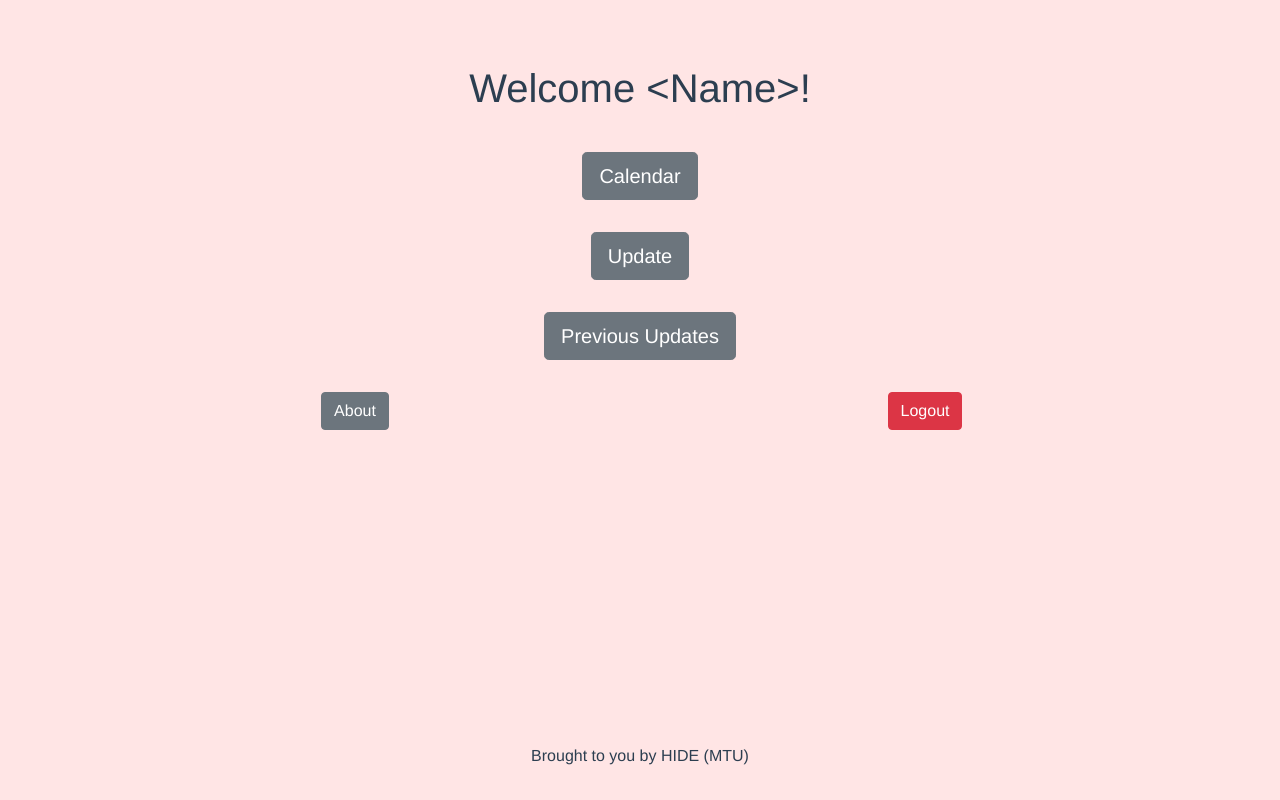
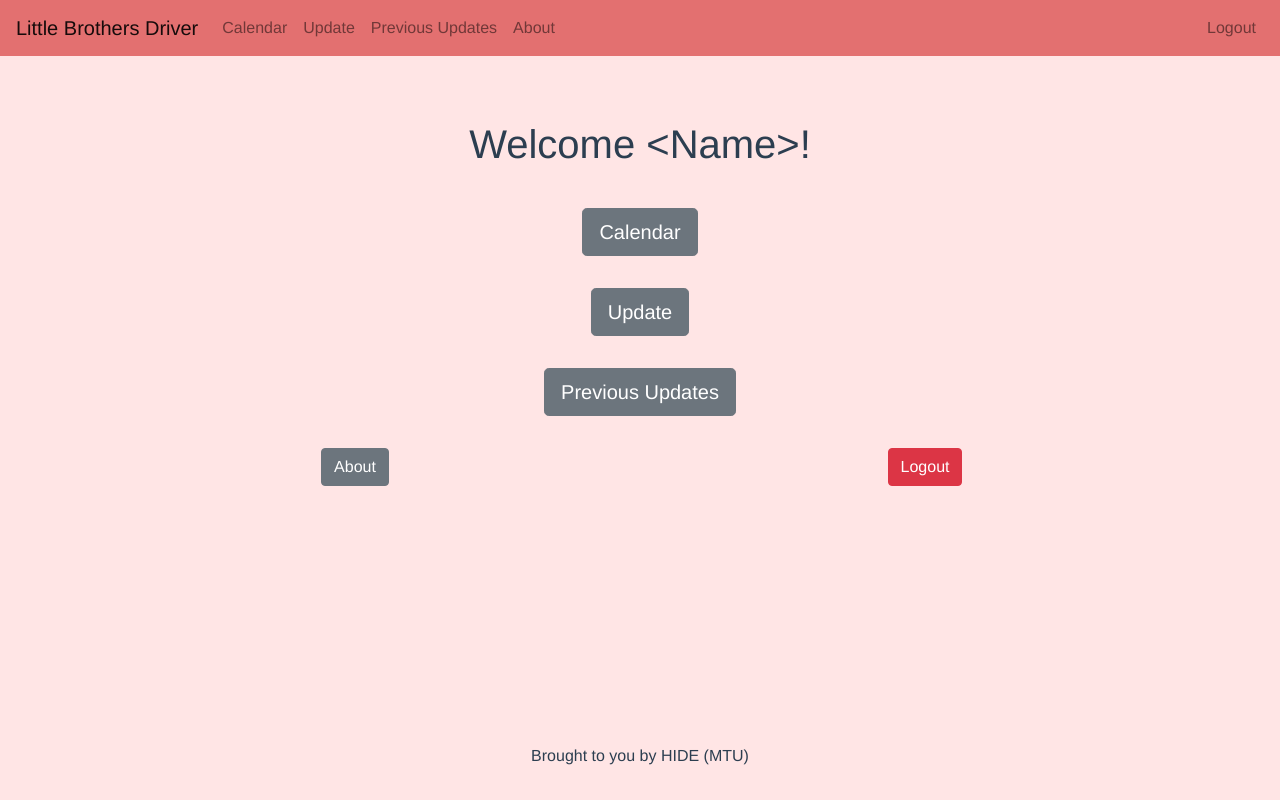
Before and after one commit to MTUHIDE/little-brothers, a Vue app in the folder frontend/: page /driver in a window 1280 px wide. Built offline with nearby package versions, Linux system fonts and the light colour scheme.

Commit message:
added navbar for driver (share w/ admin?)

```diff
--- a/frontend/src/App.vue
+++ b/frontend/src/App.vue
@@ -4,10 +4,21 @@
       <router-link to="/">Home</router-link> | <router-link to="/about">About</router-link> |
       <router-link to="/horses">Horses</router-link>
     </div> -->
+    <TheNavbar />
     <router-view />
     <div class="footer">Brought to you by HIDE (MTU)</div>
   </div>
 </template>
+
+<script>
+import TheNavbar from '@/components/TheNavbar.vue';
+
+export default {
+  components: {
+    TheNavbar,
+  },
+};
+</script>
 
 <style>
 html,
--- /dev/null
+++ b/frontend/src/components/TheNavbar.vue
@@ -0,0 +1,31 @@
+<template>
+  <b-navbar toggleable="lg" type="light" variant="info">
+    <b-navbar-brand to="/driver">Little Brothers Driver</b-navbar-brand>
+
+    <b-navbar-toggle target="nav-collapse"></b-navbar-toggle>
+
+    <b-collapse id="nav-collapse" is-nav>
+      <b-navbar-nav>
+        <b-nav-item to="/driver/calendar">Calendar</b-nav-item>
+        <b-nav-item to="/driver/update">Update</b-nav-item>
+        <b-nav-item to="/driver/prev-updates">Previous Updates</b-nav-item>
+        <b-nav-item to="/driver/about">About</b-nav-item>
+      </b-navbar-nav>
+
+      <!-- Right aligned nav items -->
+      <b-navbar-nav class="ml-auto">
+        <b-nav-item href="#">Logout</b-nav-item>
+      </b-navbar-nav>
+    </b-collapse>
+  </b-navbar>
+</template>
+
+<script>
+export default {};
+</script>
+
+<style lang="scss" scoped>
+.navbar {
+  background-color: #e37070 !important;
+}
+</style>
--- a/frontend/src/views/driver/DriverHome.vue
+++ b/frontend/src/views/driver/DriverHome.vue
@@ -7,22 +7,26 @@
     </b-row>
     <b-row>
       <b-col>
-        <b-button size="lg">Calendar</b-button>
+        <b-button size="lg" to="/driver/calendar">Calendar</b-button>
       </b-col>
     </b-row>
     <b-row>
       <b-col>
-        <b-button size="lg">Update</b-button>
+        <b-button size="lg" to="/driver/update">Update</b-button>
       </b-col>
     </b-row>
     <b-row>
       <b-col>
-        <b-button size="lg">Previous Updates</b-button>
+        <b-button size="lg" to="/driver/prev-updates">Previous Updates</b-button>
       </b-col>
     </b-row>
     <b-row>
-      <b-col><b-button>About</b-button></b-col>
-      <b-col><b-button variant="danger">Logout</b-button></b-col>
+      <b-col>
+        <b-button to="/driver/about">About</b-button>
+      </b-col>
+      <b-col>
+        <b-button variant="danger">Logout</b-button>
+      </b-col>
     </b-row>
   </b-container>
 </template>
```
